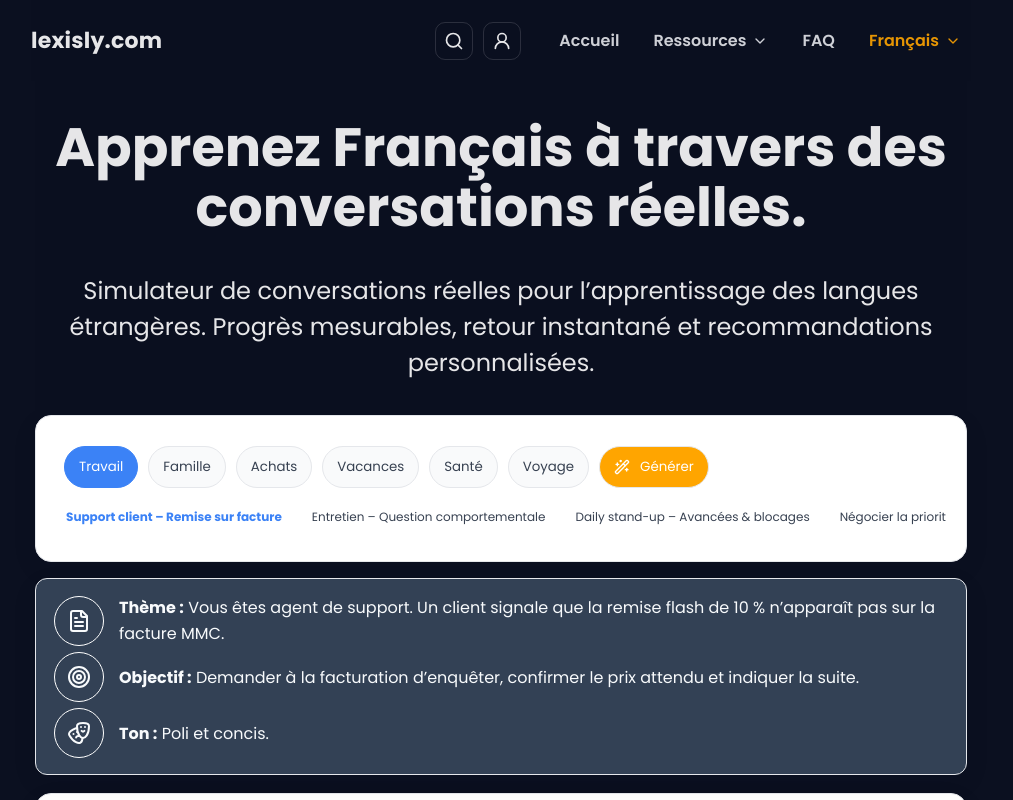
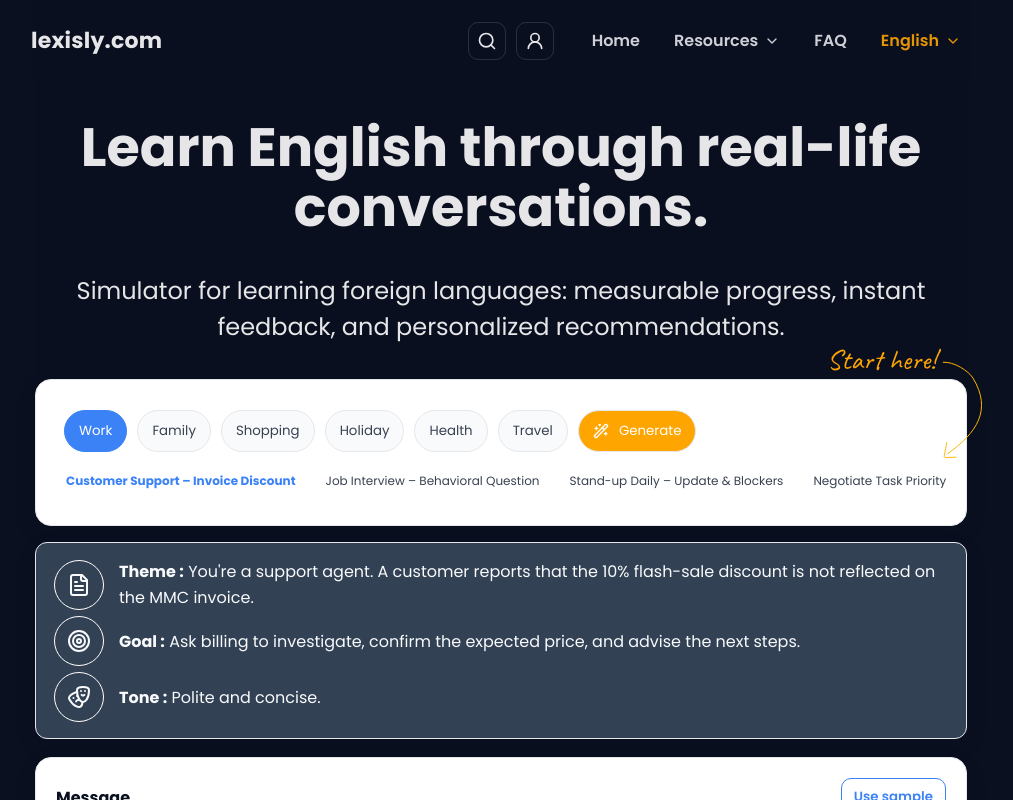
Before and after one commit to danieliancu/lexisly, a Next.js app: page / in a window 1280 px wide. Shown: the top 800 px of the page, without its empty margins (139-1152 px from the left). Built offline with nearby package versions, Linux system fonts and the light colour scheme.

Commit message:
start here updated

```diff
--- /dev/null
+++ b/lib/fonts.js
@@ -0,0 +1,13 @@
+import { Poppins, Caveat } from 'next/font/google';
+
+export const poppins = Poppins({
+  subsets: ['latin'],
+  weight: ['400','500','600','700'],
+  variable: '--font-poppins',
+});
+
+export const caveat = Caveat({
+  subsets: ['latin'],
+  weight: ['400','700'],
+  variable: '--font-caveat',
+});
--- a/pages/_app.js
+++ b/pages/_app.js
@@ -7,6 +7,8 @@ const poppins = Poppins({
   subsets: ["latin"],
   weight: ["400", "500", "600", "700"],
 });
+
+
 
 export default function App({ Component, pageProps }) {
   return (
--- a/pages/index.js
+++ b/pages/index.js
@@ -1,4 +1,5 @@
 // pages/index.js
+import { caveat } from '@/lib/fonts';
 import { useEffect, useMemo, useRef, useState } from 'react';
 import styles from '../styles/Home.module.css';
 import {
@@ -16,6 +17,7 @@ import Link from "next/link";
 const I18N = {
   fr: {
     ui: {
+      start: 'Commencez ici !',
       generate: 'Générer',
       siteTitle: 'lexisly.com',
       subtitle: 'Apprenez Français à travers des conversations réelles.',
@@ -409,6 +411,7 @@ const I18N = {
 
   en: {
     ui: {
+      start: 'Start here!',
       generate: 'Generate',
       siteTitle: 'lexisly.com',
       subtitle: 'Learn English through real-life conversations.',
@@ -549,6 +552,7 @@ const I18N = {
 
   ro: {
     ui: {
+      start: 'Începe aici!',
       generate: 'Generează',
       siteTitle: 'lexisly.com',
       subtitle: 'Învață românește prin conversații din viața reală.',
@@ -961,6 +965,7 @@ const I18N = {
 
 de: {
   ui: {
+    start: 'Hier starten!',
     generate: 'Generieren',
     siteTitle: 'lexisly.com',
     subtitle: 'Lerne Sprachen Deutsch aus dem echten Leben.',
@@ -1590,11 +1595,11 @@ const LOCALIZE_SCENARIO = (s, dict) => {
 
 export default function Home() {
   // === Lang state + persistence
-  const [lang, setLang] = useState('fr'); // identic pe server și pe client la prima randare
+  const [lang, setLang] = useState('en'); // identic pe server și pe client la prima randare
   useEffect(() => {
     try {
       const saved = localStorage.getItem('lang');
-      if (saved && saved !== 'fr') setLang(saved);
+      if (saved && saved !== 'en') setLang(saved);
     } catch {}
     }, []);
 
@@ -1854,6 +1859,16 @@ export default function Home() {
 
       {/* Categories */}
       <div className={styles.panel} aria-label="Categories">
+        <div className={styles.startHere}>
+          <p className={caveat.className}>{L.ui.start}</p>
+            <svg xmlns="http://www.w3.org/2000/svg" width="52" height="101" viewBox="0 0 52 101" fill="none">
+              <path d="M8.89495 2.24686C19.9527 1.53291 34.5287 10.8072 38.9575 18.0848C58.452 50.1189 42.6373 73.0266 13.537 93.835" stroke="#FFB300"></path>
+              <path d="M12.6584 82.2992C10.7176 101.14 5.07263 97.068 22.3138 97.2478" stroke="#FFB300"></path>
+            </svg>
+        </div>
+
+
+
         <div className={styles.segmentTop} role="tablist" aria-label={L.ui.categoriesAria}>
           {CATEGORIES.map(c => (
             <button
--- a/styles/Home.module.css
+++ b/styles/Home.module.css
@@ -11,6 +11,8 @@
   padding: 16px 0 10px;
   opacity: .9;
   margin: 20px 0 0 0;
+  z-index:2;
+  position: relative;
 }
 
 /* Rândul de sus: logo (stânga) + meniu (dreapta) */
@@ -204,13 +206,29 @@
 }
 
 
-
+.startHere {
+  position: absolute;
+  right:-20px;
+  top:-20px;
+  display: flex;
+  z-index:2;
+}
+.startHere p {
+  color: orange;
+  top:-50px;
+  position: absolute;
+  right:50px;
+  width:300px;
+  text-align:right;
+  font-size:28px;
+}
 .panel{
   background: var(--surface);
   border: 1px solid var(--border);
   border-radius: 16px;
   padding: 20px;
   box-shadow: var(--shadow);
+  position: relative;
 }
 
 /* ===== Segments (Top categories & bottom scenarios) ===== */
@@ -569,6 +587,7 @@
 
 /* Responsive */
 @media (max-width: 860px){
+  .startHere {display:none;}
   .cards{ grid-template-columns: 1fr; }
   .planGrid{ grid-template-columns: 1fr; }
 }
```
